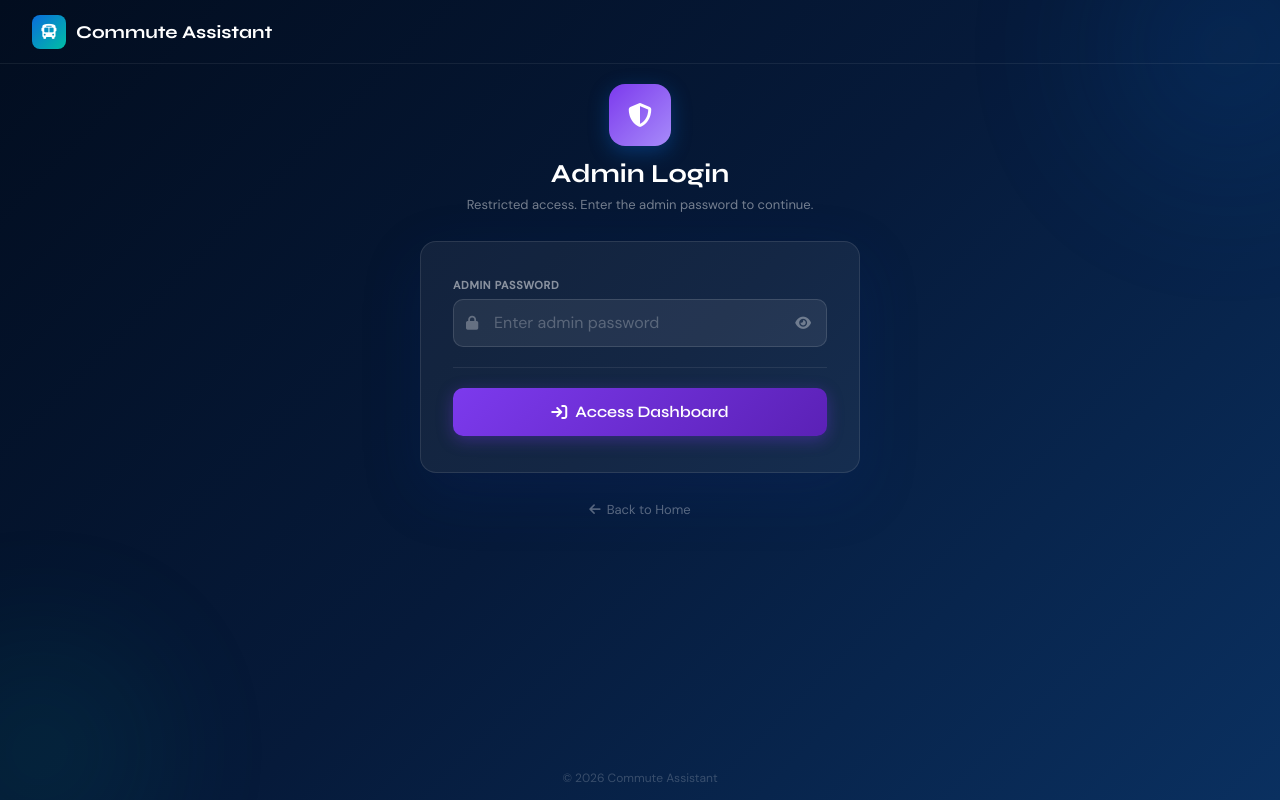
After one commit to Pruthivi11/bus_tracking, a Flask app: page /admin_login in a window 1280 px wide. The commit adds this page. Run offline with Flask 3, Linux system fonts and the light colour scheme.

Commit message:
Authentication for admin + Logout on admin & stud

```diff
--- a/app.py
+++ b/app.py
@@ -34,6 +34,14 @@ CORS(app)
 MAPBOX_KEY = os.environ.get("MAPBOX_KEY")
 
 # -----------------
+# ADMIN PASSWORD
+# Set the ADMIN_PASSWORD environment variable in production.
+# Falls back to "admin@123" for demo / development use only.
+# -----------------
+
+ADMIN_PASSWORD = os.environ.get("ADMIN_PASSWORD", "admin@123")
+
+# -----------------
 # AUTHORIZED DRIVERS
 # -----------------
 
@@ -48,7 +56,7 @@ def load_drivers():
         AUTHORIZED_DRIVERS = set(
             drivers_df["phone"]
             .astype(str)
-            .str.replace(".0","", regex=False)
+            .str.replace(".0", "", regex=False)
             .str.strip()
         )
 
@@ -99,9 +107,9 @@ with app.app_context():
     db.create_all()
 
 
-# -----------------
+# =================
 # PAGES
-# -----------------
+# =================
 
 @app.route("/")
 def home():
@@ -113,16 +121,69 @@ def student():
     return render_template("student.html")
 
 
+# =================
+# ADMIN LOGIN
+# =================
+
+@app.route("/admin_login", methods=["GET", "POST"])
+def admin_login():
+    """
+    GET  → show the admin login form
+    POST → validate password, set session, redirect to dashboard
+    Already-authenticated users are forwarded straight to /admin.
+    """
+    # Skip login if already authenticated
+    if session.get("admin_logged_in"):
+        return redirect("/admin")
+
+    if request.method == "GET":
+        return render_template("admin_login.html")
+
+    password = request.form.get("password", "").strip()
+
+    if not password:
+        return render_template("admin_login.html", error="Enter the admin password")
+
+    if password != ADMIN_PASSWORD:
+        return render_template("admin_login.html", error="Incorrect password. Please try again.")
+
+    # Valid — create admin session
+    session["admin_logged_in"] = True
+    return redirect("/admin")
+
+
+# =================
+# ADMIN DASHBOARD (session-protected)
+# =================
+
 @app.route("/admin")
 def admin():
+    """
+    Protected route — requires admin session.
+    Direct URL access without a valid session redirects to /admin_login.
+    """
+    if not session.get("admin_logged_in"):
+        return redirect("/admin_login")
+
     return render_template("admin.html")
 
 
-# -----------------
+# =================
+# ADMIN LOGOUT
+# =================
+
+@app.route("/admin_logout")
+def admin_logout():
+    """Clears the admin session and redirects to the login page."""
+    session.pop("admin_logged_in", None)
+    return redirect("/admin_login")
+
+
+# =================
 # DRIVER LOGIN
-# -----------------
+# =================
 
-@app.route("/driver_login", methods=["GET","POST"])
+@app.route("/driver_login", methods=["GET", "POST"])
 def driver_login():
 
     if request.method == "GET":
@@ -150,9 +211,9 @@ def driver_login():
     return redirect("/driver")
 
 
-# -----------------
-# DRIVER PAGE
-# -----------------
+# =================
+# DRIVER PAGE (session-protected)
+# =================
 
 @app.route("/driver")
 def driver():
@@ -171,9 +232,9 @@ def driver():
     return render_template("driver.html")
 
 
-# -----------------
-# LOGOUT
-# -----------------
+# =================
+# DRIVER LOGOUT
+# =================
 
 @app.route("/logout")
 def logout():
@@ -191,9 +252,9 @@ def logout():
     return redirect("/")
 
 
-# -----------------
+# =================
 # SEND OTP
-# -----------------
+# =================
 
 @app.route("/send_otp", methods=["POST"])
 def send_otp():
@@ -201,19 +262,19 @@ def send_otp():
     try:
 
         data = request.get_json(silent=True) or {}
-        phone = str(data.get("phone","")).strip()
+        phone = str(data.get("phone", "")).strip()
 
-        phone = phone.replace("+91","")
-        phone = phone.replace(" ","")
-        phone = phone.replace("-","")
+        phone = phone.replace("+91", "")
+        phone = phone.replace(" ", "")
+        phone = phone.replace("-", "")
 
         if not phone:
-            return jsonify({"error":"Phone required"}),400
+            return jsonify({"error": "Phone required"}), 400
 
         if phone not in AUTHORIZED_DRIVERS:
-            return jsonify({"error":"Driver not authorized"}),403
+            return jsonify({"error": "Driver not authorized"}), 403
 
-        otp = str(random.randint(1000,9999))
+        otp = str(random.randint(1000, 9999))
 
         driver = Driver.query.filter_by(phone=phone).first()
 
@@ -235,18 +296,18 @@ def send_otp():
         db.session.commit()
 
         return jsonify({
-            "msg":"OTP generated",
-            "otp":otp
+            "msg": "OTP generated",
+            "otp": otp
         })
 
     except Exception as e:
-        print("OTP ERROR:",e)
-        return jsonify({"error":"OTP failed"}),500
+        print("OTP ERROR:", e)
+        return jsonify({"error": "OTP failed"}), 500
 
 
-# -----------------
+# =================
 # BUS LOCATION UPDATE
-# -----------------
+# =================
 
 @app.route("/location", methods=["POST"])
 def location():
@@ -255,10 +316,10 @@ def location():
 
         data = request.get_json(silent=True) or {}
 
-        required = ("route","busType","lat","lng")
+        required = ("route", "busType", "lat", "lng")
 
         if not all(k in data for k in required):
-            return jsonify({"error":"Invalid data"}),400
+            return jsonify({"error": "Invalid data"}), 400
 
         route = data["route"]
 
@@ -287,17 +348,17 @@ def location():
 
         db.session.commit()
 
-        return jsonify({"status":"ok"})
+        return jsonify({"status": "ok"})
 
     except Exception as e:
 
-        print("LOCATION ERROR:",e)
-        return jsonify({"error":"location failed"}),500
+        print("LOCATION ERROR:", e)
+        return jsonify({"error": "location failed"}), 500
 
 
-# -----------------
+# =================
 # GET BUS LOCATIONS
-# -----------------
+# =================
 
 @app.route("/get_locations")
 def get_locations():
@@ -311,21 +372,18 @@ def get_locations():
         last_seen = int(diff.total_seconds())
 
         if last_seen > 60:
-
             if bus.active:
                 bus.active = False
-
-
         else:
             bus.active = True
 
         result.append({
-            "route":bus.route,
-            "busType":bus.bus_type,
-            "lat":bus.lat,
-            "lng":bus.lng,
-            "lastSeen":last_seen,
-            "active":bus.active
+            "route": bus.route,
+            "busType": bus.bus_type,
+            "lat": bus.lat,
+            "lng": bus.lng,
+            "lastSeen": last_seen,
+            "active": bus.active
         })
 
     db.session.commit()
@@ -333,9 +391,9 @@ def get_locations():
     return jsonify(result)
 
 
-# -----------------
+# =================
 # END TRIP
-# -----------------
+# =================
 
 @app.route("/end_trip", methods=["POST"])
 def end_trip():
@@ -347,9 +405,9 @@ def end_trip():
 
     if bus:
         bus.active = False
-        bus.lat=None
-        bus.lng=None
+        bus.lat = None
+        bus.lng = None
 
     db.session.commit()
 
-    return jsonify({"status":"trip ended"})
+    return jsonify({"status": "trip ended"})
--- /dev/null
+++ b/templates/admin_login.html
@@ -0,0 +1,126 @@
+<!DOCTYPE html>
+<html lang="en">
+<head>
+  <meta charset="UTF-8">
+  <title>Admin Login – Commute Assistant</title>
+  <meta name="viewport" content="width=device-width, initial-scale=1.0">
+  <meta name="theme-color" content="#020d1f">
+  <link rel="icon" href="{{ url_for('static', filename='favicon.ico') }}">
+  <link rel="preconnect" href="https://fonts.googleapis.com">
+  <link href="https://fonts.googleapis.com/css2?family=Syne:wght@400;600;700;800&family=DM+Sans:wght@300;400;500&display=swap" rel="stylesheet">
+  <link rel="stylesheet" href="https://cdnjs.cloudflare.com/ajax/libs/font-awesome/6.5.1/css/all.min.css">
+  <link rel="stylesheet" href="/static/style.css">
+</head>
+<body class="page-login">
+
+  <!-- Background orbs (decorative) -->
+  <div class="bg-orb orb-1"></div>
+  <div class="bg-orb orb-2"></div>
+
+  <!-- NAVBAR -->
+  <nav class="navbar">
+    <a href="/" class="nav-brand">
+      <div class="brand-icon"><i class="fa-solid fa-bus"></i></div>
+      Commute Assistant
+    </a>
+  </nav>
+
+  <!-- MAIN -->
+  <main>
+    <div class="login-wrapper">
+
+      <!-- HEADER -->
+      <div class="login-header">
+        <div class="login-icon" style="background: linear-gradient(135deg, #7c3aed, #a78bfa);">
+          <i class="fa-solid fa-shield-halved"></i>
+        </div>
+        <h1 class="login-title">Admin Login</h1>
+        <p class="login-subtitle">Restricted access. Enter the admin password to continue.</p>
+      </div>
+
+      <!-- CARD -->
+      <div class="login-card">
+
+        <!-- Flask server-side error -->
+        {% if error %}
+        <div class="flask-error">
+          <i class="fa-solid fa-circle-exclamation"></i>
+          {{ error }}
+        </div>
+        {% endif %}
+
+        <form method="POST" action="/admin_login" id="adminLoginForm">
+
+          <div class="form-group">
+            <label class="form-label" for="password">Admin Password</label>
+            <div class="input-wrap">
+              <i class="fa-solid fa-lock input-icon"></i>
+              <input
+                class="form-input"
+                type="password"
+                name="password"
+                id="password"
+                placeholder="Enter admin password"
+                required
+                autocomplete="current-password"
+              >
+              <!-- Toggle password visibility -->
+              <button
+                type="button"
+                id="togglePwd"
+                onclick="togglePassword()"
+                style="
+                  position:absolute; right:12px; top:50%;
+                  transform:translateY(-50%);
+                  background:none; border:none; cursor:pointer;
+                  color:rgba(255,255,255,0.35); font-size:14px;
+                  padding:4px; min-height:auto;
+                "
+                aria-label="Toggle password visibility"
+              >
+                <i class="fa-solid fa-eye" id="eyeIcon"></i>
+              </button>
+            </div>
+          </div>
+
+          <div class="divider"></div>
+
+          <button type="submit" class="btn-primary" style="background: linear-gradient(135deg, #7c3aed, #5b21b6); box-shadow: 0 4px 16px rgba(124,58,237,0.35);">
+            <i class="fa-solid fa-arrow-right-to-bracket"></i>
+            Access Dashboard
+          </button>
+
+        </form>
+
+      </div>
+
+      <a href="/" class="back-link">
+        <i class="fa-solid fa-arrow-left"></i>
+        Back to Home
+      </a>
+
+    </div>
+  </main>
+
+  <footer>&copy; 2026 Commute Assistant</footer>
+
+  <script>
+  function togglePassword() {
+    const input   = document.getElementById('password');
+    const icon    = document.getElementById('eyeIcon');
+    const btn     = document.getElementById('togglePwd');
+
+    if (input.type === 'password') {
+      input.type = 'text';
+      icon.className = 'fa-solid fa-eye-slash';
+      btn.setAttribute('aria-label', 'Hide password');
+    } else {
+      input.type = 'password';
+      icon.className = 'fa-solid fa-eye';
+      btn.setAttribute('aria-label', 'Show password');
+    }
+  }
+  </script>
+
+</body>
+</html>
--- a/templates/home.html
+++ b/templates/home.html
@@ -80,7 +80,7 @@
           <div class="role-arrow"><i class="fa-solid fa-chevron-right"></i></div>
         </a>
 
-        <a href="/admin" class="role-card admin">
+        <a href="/admin_login" class="role-card admin">
           <div class="role-icon"><i class="fa-solid fa-shield-halved"></i></div>
           <div class="role-text">
             <span class="role-label">Admin</span>
```
Also changed, not shown: static/style.css (+35 -0 lines), templates/admin.html (+9 -3 lines).
